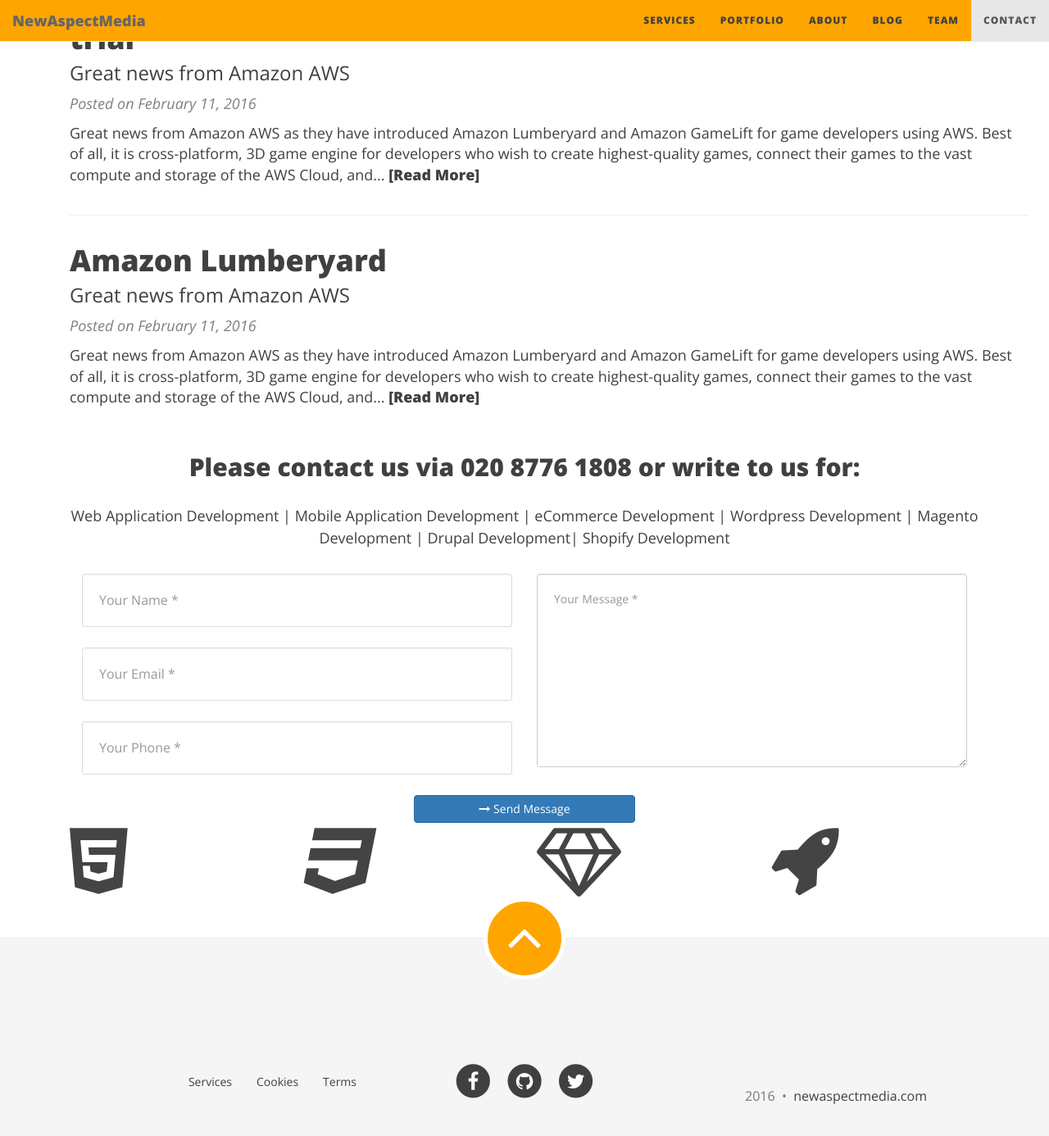
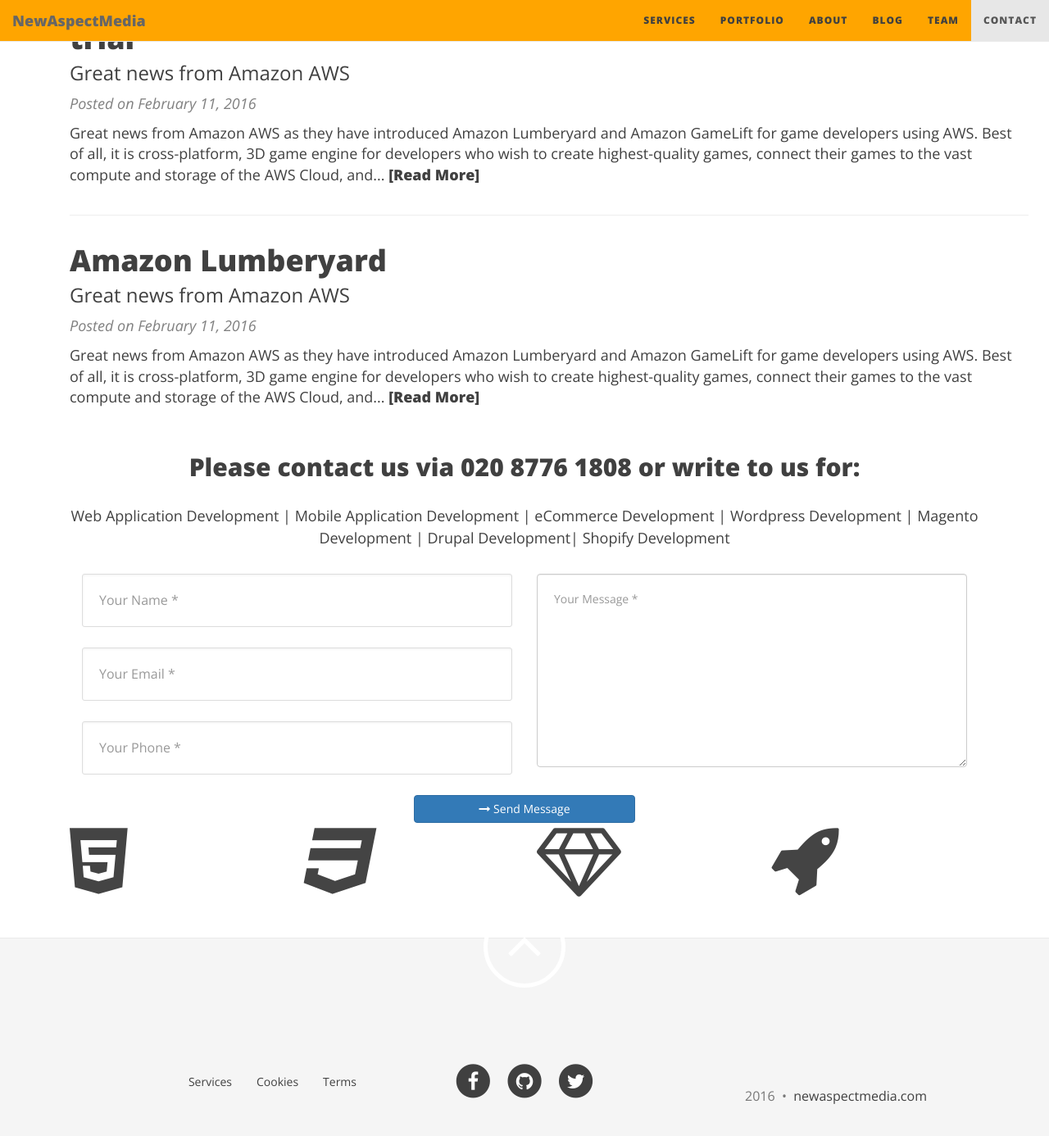
Before and after one commit to newmedia77/appxnam, a Jekyll site: the page built from index.html, in a window 1280 px wide and 1400 px high, scrolled down 3051 px. Shown: the top 1386 px of the window at 82% size. Built offline with Jekyll 4.4.1, drawn with Linux system fonts in a browser that asks for light colours; nearby versions of some CDN libraries; the list of posts is cut into pages by our own code.

Commit message:
andreas
back to top

```diff
--- a/css/style.css
+++ b/css/style.css
@@ -720,12 +720,11 @@
 .backToTop i{
     font-size: 70px;
     line-height: 85px;
-    background: #ffa500;
     color: #fff;
     width: 100px;
     height: 100px;
     position: relative;
-    top: -100px;
+    top: -90px;
     border: 5px solid #fff;
     border-radius: 50%;
     -webkit-transition: all 0.4s ease-in-out;
@@ -734,7 +733,3 @@
     -o-transition: all 0.4s ease-in-out;
     transition: all 0.4s ease-in-out;
 }
-
-.backToTop i:hover{
-    background: #C02232;
-}
```
